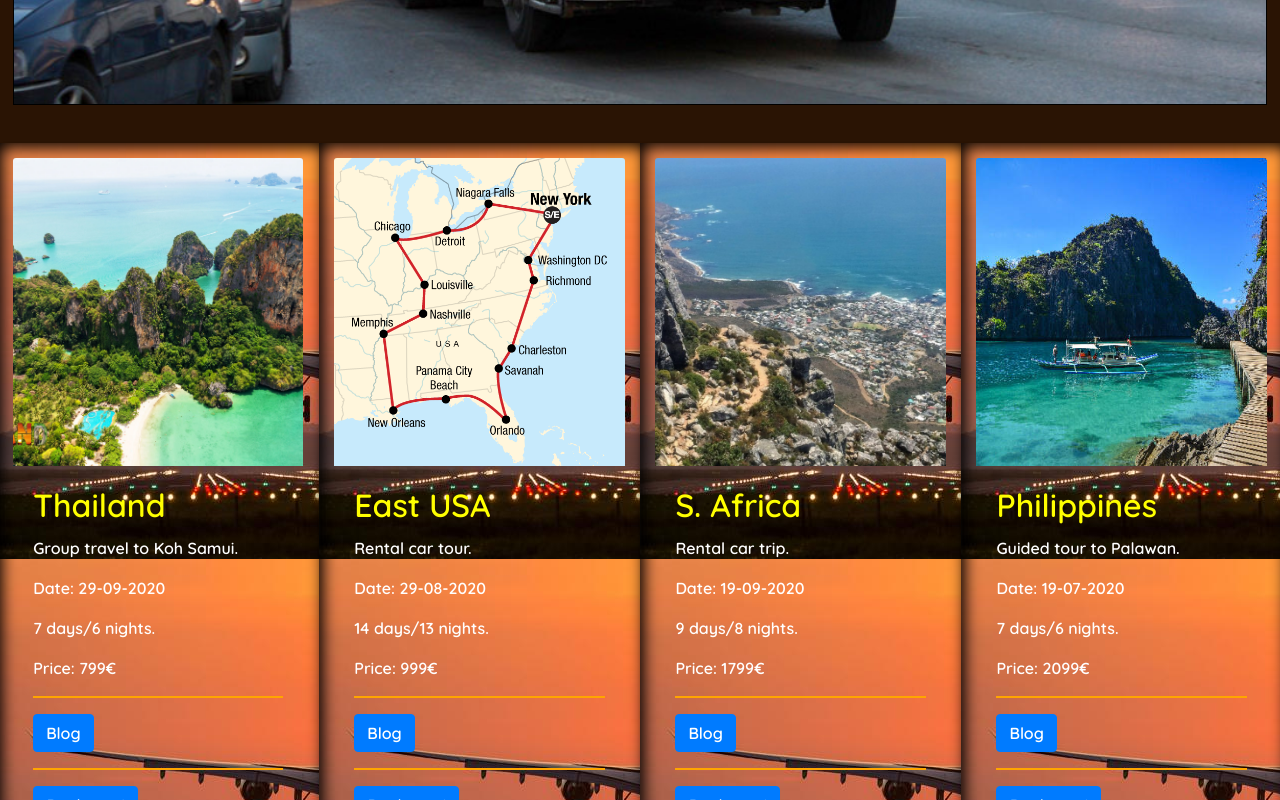
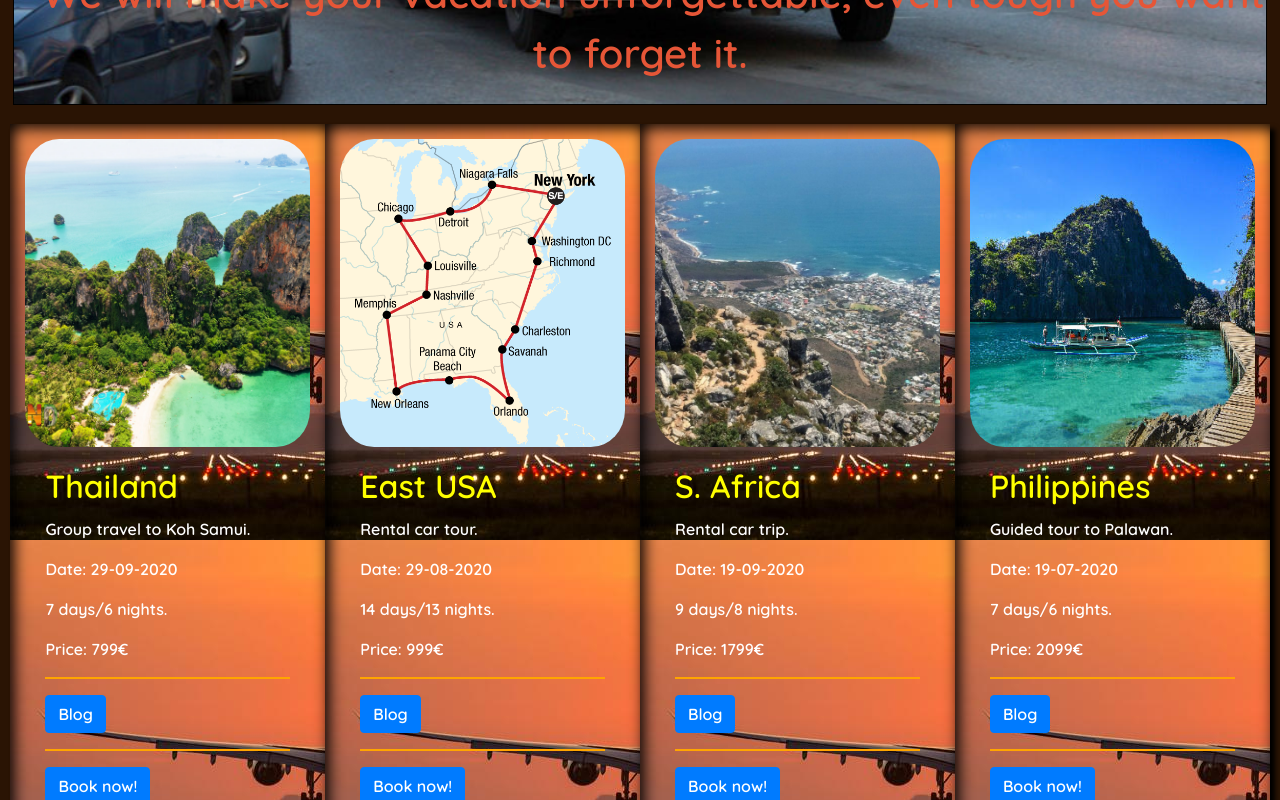
Before and after one commit to gogifswd10/CFLMS-GoranIvkic-CodeReview-07, an Angular app in the folder travelAgency/: page /travels in a window 1280 px wide. Shown: the part 660-1460 px from the top of the page. Built offline with nearby package versions, Linux system fonts and the light colour scheme; a web font is replaced by a local one.

Commit message:
security reasons sublime problems push4

```diff
--- a/travelAgency/src/app/navbar/navbar.component.html
+++ b/travelAgency/src/app/navbar/navbar.component.html
@@ -18,7 +18,7 @@
         </ul>
     </div>
     </nav>
-        <h1 class="display-2 text-center"><br>
+        <h1 class="display-2 text-center"><br><br>
            'Simmering meets Bosnia' - Travel Agency
         </h1>
         <h2>Fill Your Life With Adventure ...real adventure!</h2><hr>
--- a/travelAgency/src/app/travels/travels.component.sass
+++ b/travelAgency/src/app/travels/travels.component.sass
@@ -1,6 +1,7 @@
 
 .buffer
-    margin-top: 2%
+    // margin-top: 0%
+    padding: 1%
     // display: flex
     // justify-content: center
 
@@ -9,13 +10,14 @@
     padding: 1.2%
     // width: 100%
     height: 800px
-    margin-top: 1%
+    margin-top: 0.5%
     -webkit-box-shadow: 5px 5px 5px 0px #000000, inset 4px 4px 15px 0px #000000, 5px 5px 15px 5px rgba(0,0,0,0)
     box-shadow: 5px 5px 5px 0px #000000, inset 4px 4px 15px 0px #000000, 5px 5px 15px 5px rgba(0,0,0,0)
 
 #karte img
     object-fit: cover
     height: 40%
+    border-radius: 12%
 
 .card-title
     font-size: 2em
```
